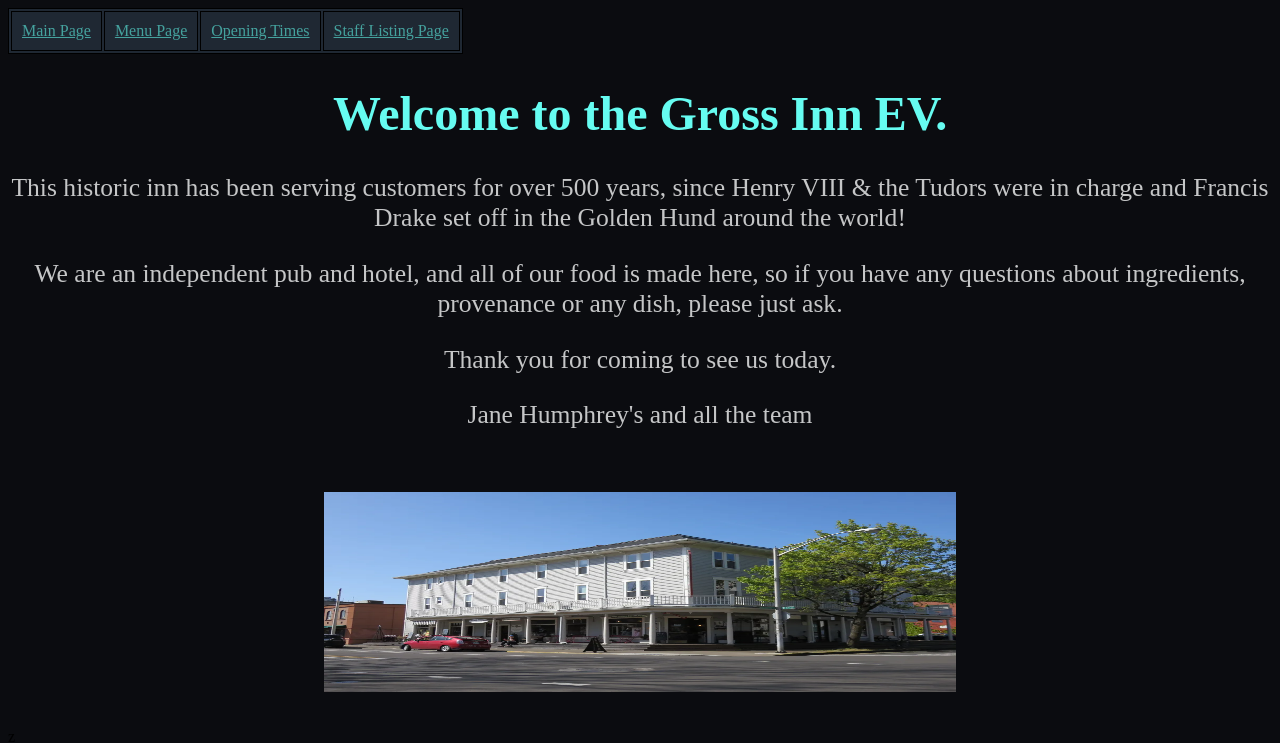
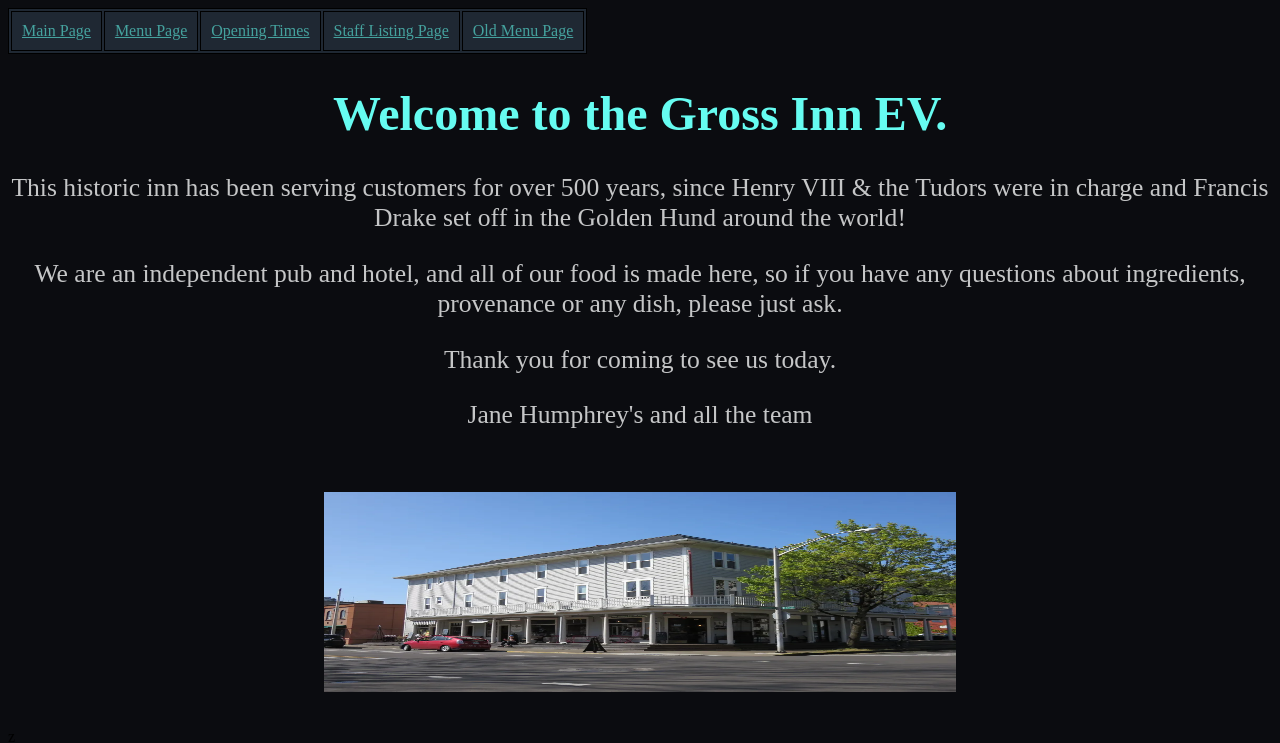
Before and after one commit to Creature121/RestaurantWebsite, a plain HTML site: page index.html in a window 1280 px wide. Shown: the top 743 px of the page. Drawn offline with Linux system fonts and the light colour scheme.

Commit message:
Update index.html

```diff
--- a/index.html
+++ b/index.html
@@ -29,10 +29,11 @@
 
 		<table style="font-size:100%">
 			<tr>
-				<td><a href="Main.html">Main Page</a></td>
-				<td><a href="Menu.html">Menu Page</a></td>
+				<td><a href="index.html">Main Page</a></td>
+        <td><a href="menu/menu.xml">Menu Page</a></td>
 				<td><a href="#OpeningTimes">Opening Times</a></td>
 				<td><a href="StaffListing.html">Staff Listing Page</a></td>
+        <td><a href="Menu.html">Old Menu Page</a></td>
 			</tr>
 		</table>
 
```
